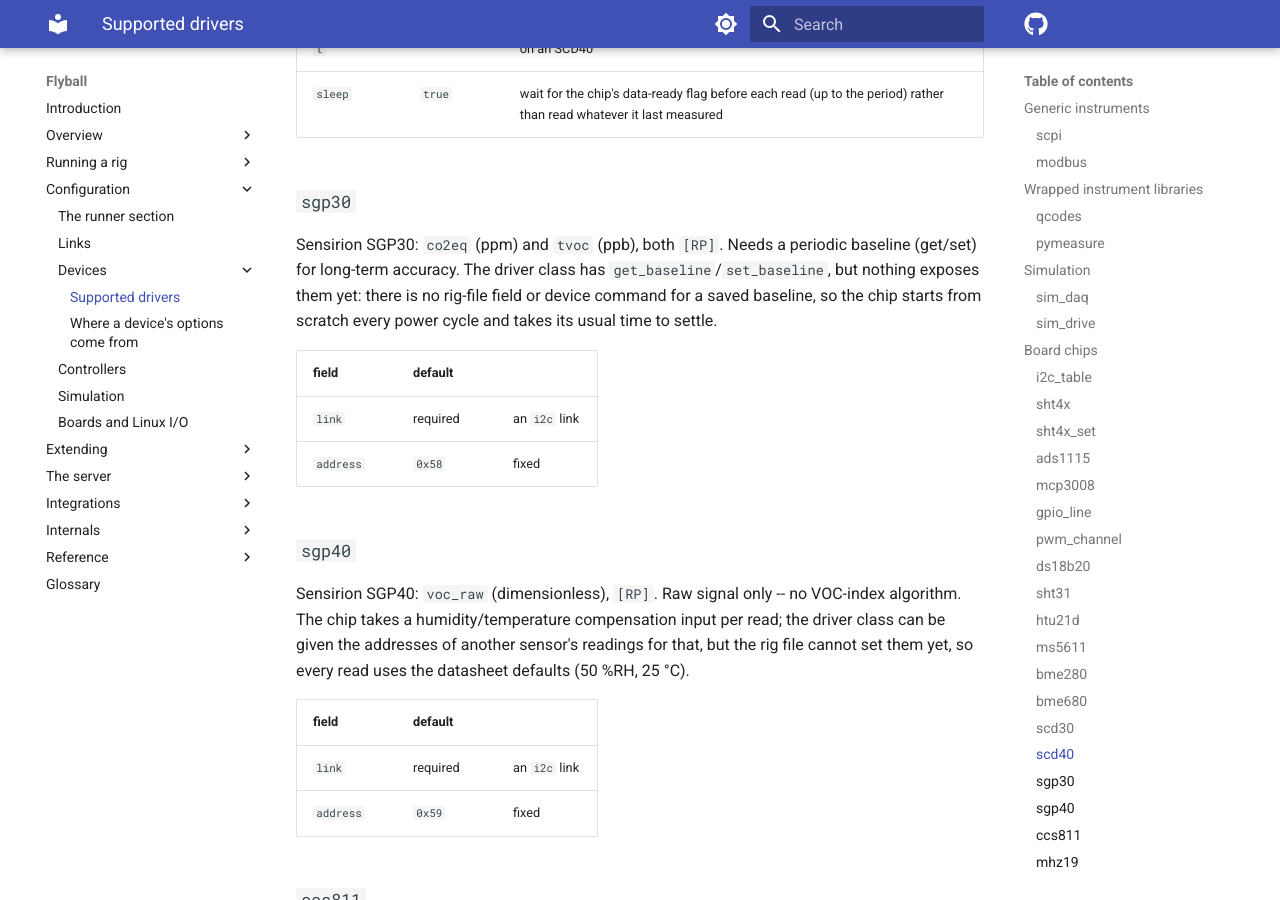
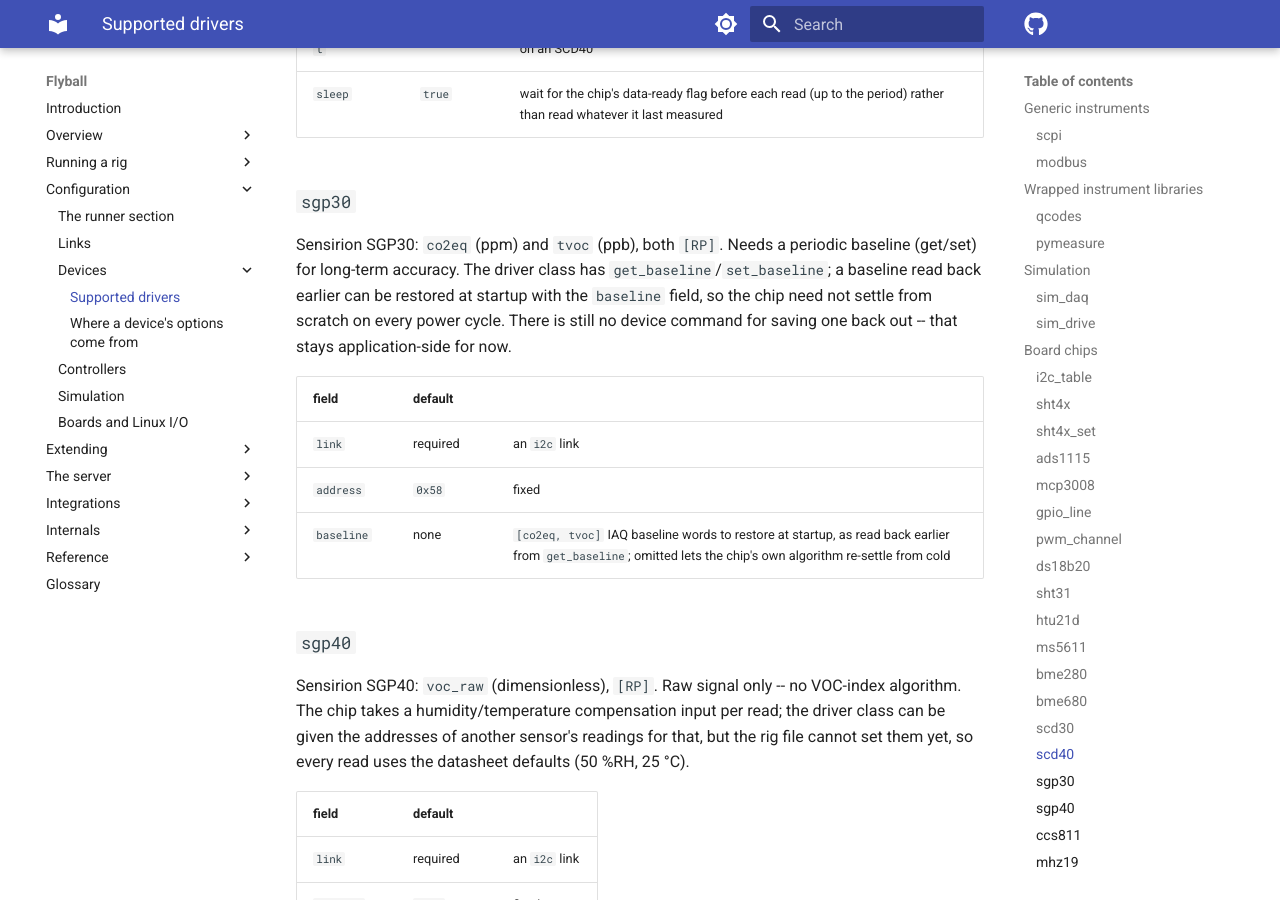
Before and after one commit to bengineer42/flyball, an MkDocs documentation site: the page built from book/src/2-config/devices/drivers.md, in a window 1280 px wide and 900 px high, scrolled down 12429 px. Built offline with MkDocs 1.6.1 and Material for MkDocs 9.7.7, drawn with Linux system fonts in a browser that asks for light colours; comment, search, counter and statistics services are not loaded; the version menu is left out.

Commit message:
chips: expose sgp30 IAQ baseline restore as a config field
Sgp30Sensor already had get_baseline/set_baseline and __init__ took a
baseline, but Sgp30Config had no way to set one, so a saved baseline
could never be restored from a rig file.

Co-Authored-By: Claude Sonnet 5 <noreply@anthropic.com>

```diff
--- a/book/src/2-config/devices/drivers.md
+++ b/book/src/2-config/devices/drivers.md
@@ -407,14 +407,16 @@ Same three-value CRC family as `scd30`, a different command set.
 
 Sensirion SGP30: `co2eq` (ppm) and `tvoc` (ppb), both `[RP]`. Needs a
 periodic baseline (get/set) for long-term accuracy. The driver class has
-`get_baseline`/`set_baseline`, but nothing exposes them yet: there is no
-rig-file field or device command for a saved baseline, so the chip starts
-from scratch every power cycle and takes its usual time to settle.
+`get_baseline`/`set_baseline`; a baseline read back earlier can be restored
+at startup with the `baseline` field, so the chip need not settle from
+scratch on every power cycle. There is still no device command for saving
+one back out -- that stays application-side for now.
 
 | field | default | |
 | --- | --- | --- |
 | `link` | required | an `i2c` link |
 | `address` | `0x58` | fixed |
+| `baseline` | none | `[co2eq, tvoc]` IAQ baseline words to restore at startup, as read back earlier from `get_baseline`; omitted lets the chip's own algorithm re-settle from cold |
 
 ### `sgp40`
 
```
Also changed, not shown: 2 other files.
